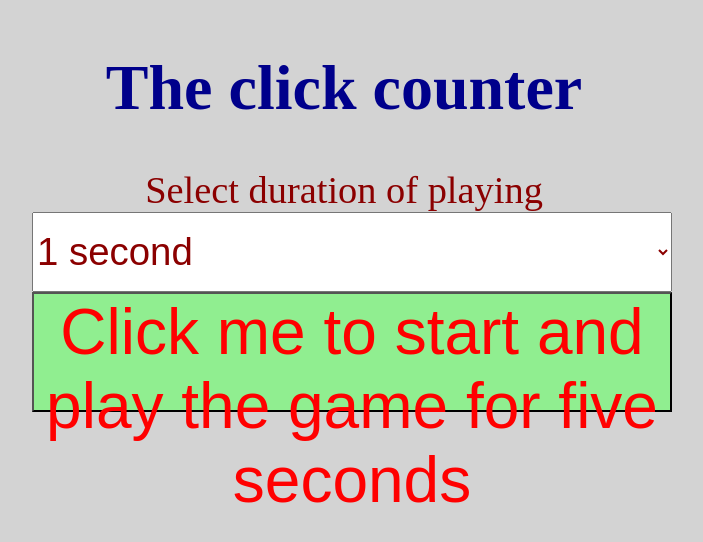
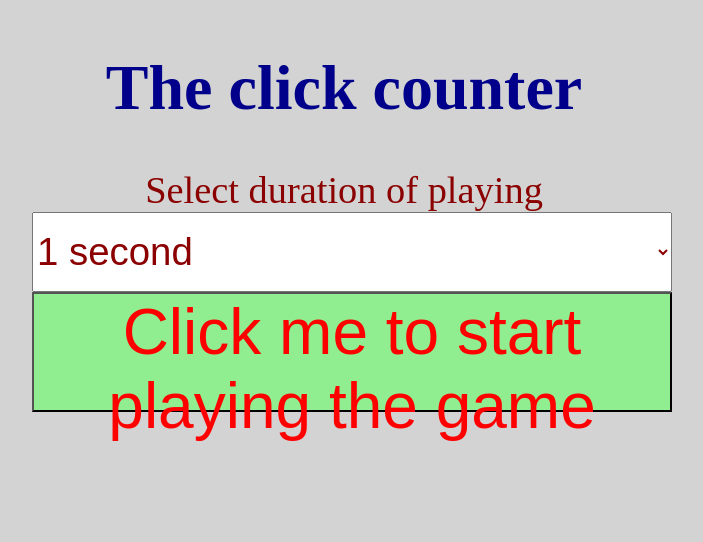
Before and after one commit to clk1006/clickCounter, a Next.js app: page / in a window 1280 px wide. Shown: the top 542 px of the page, without its empty margins (296-999 px from the left). Built offline with nearby package versions, Linux system fonts and the light colour scheme.

Commit message:
change button text

```diff
--- a/pages/index.js
+++ b/pages/index.js
@@ -47,7 +47,7 @@ export default () => {
 					}
 				}}
 			>
-				{!started && !ended && 'Click me to start and play the game for five seconds'}
+				{!started && !ended && 'Click me to start playing the game'}
 				{started && 'Click me!!!'}
 			</button>
 			{ended && (
```
